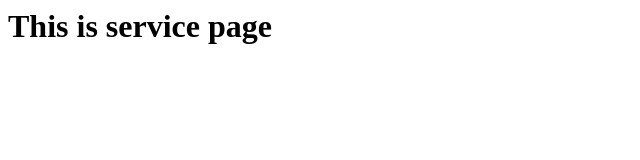
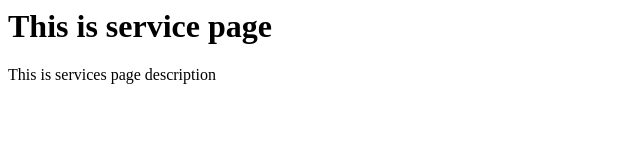
Before and after one commit to Dlinnhtike/test_repo, a plain HTML site: page services.html in a window 1280 px wide. Shown: the whole page, without its empty margins (0-640 px from the left). Drawn offline with Linux system fonts and the light colour scheme.

Commit message:
add description service page

```diff
--- a/services.html
+++ b/services.html
@@ -1,5 +1,6 @@
 <html>
     <body>
         <h1>This is service page</h1>
+        <p>This is services page description</p>
     </body>
 </html>
```
